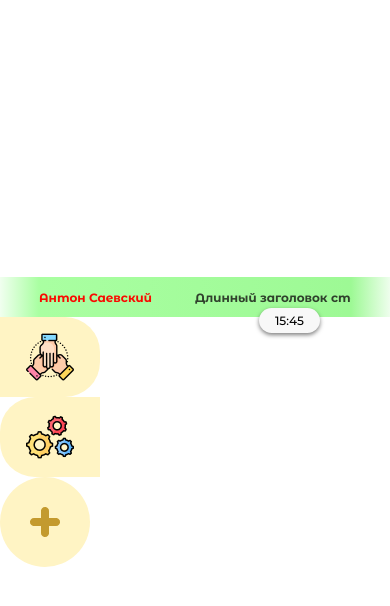
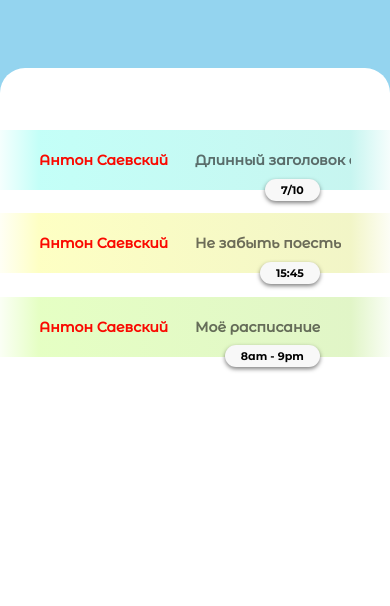
Before and after one commit to vodyaraman/SuchaNotepad, a React Native app in the folder NotePad/: screen / in a window 390 px wide. Shown: the top 606 px of the page. Built offline with nearby package versions, Linux system fonts and the light colour scheme.

Commit message:
Filling note widget pt.1
- Added test page
- Added note widget
- Filled note widget with components from pull (no entities and features)
- Some design changes

```diff
--- a/NotePad/App.js
+++ b/NotePad/App.js
@@ -1,10 +1,8 @@
 import React, { useEffect, useState } from 'react';
-import { StyleSheet, View, Text } from 'react-native';
-import { CustomText, NotePlate, SmallUnderplate } from './App/Pull/Note/index.js';
-import { TaskButton, SwipeButton } from './App/Pull/Buttons/index.js';
-import { NoteUser } from './App/Entities/User';
+import { StyleSheet, View } from 'react-native';
 import * as Font from 'expo-font';
 import * as SplashScreen from 'expo-splash-screen';
+import { TestPage } from './App/Pages';
 
 const loadFonts = async () => {
   await Font.loadAsync({
@@ -37,22 +35,7 @@ export default function App() {
   }
 
   return (
-    <View style={styles.container}>
-      <NotePlate
-      leftColor="#70ff63"
-      rightColor="#5cf54e"
-      height={40}
-      leftSlot={<NoteUser />}
-      rightSlot={<CustomText text="Длинный заголовок статьи"  textColor="#121010"/>}
-      bottomSlot={
-      <SmallUnderplate>
-        <Text style={styles.Text}>15:45</Text>
-      </SmallUnderplate>
-      }/>
-      <SwipeButton side='left' img={require('./assets/swipeGroupButton.png')} />
-      <SwipeButton side='right' img={require('./assets/swipeSettingsButton.png')} />
-      <TaskButton  />
-    </View>
+    <TestPage/>
   );
 }
 
@@ -62,11 +45,4 @@ const styles = StyleSheet.create({
     alignItems: 'strech',
     justifyContent: 'center',
   },
-  Text: {
-    fontFamily: "Montserrata-medium",
-    fontWeight: 500,
-    fontSize: "9pt",
-    color: 'black',
-    justifyContent: 'center',
-  },
 });
--- a/NotePad/App/Pages/TestPage/test-page.js
+++ b/NotePad/App/Pages/TestPage/test-page.js
@@ -0,0 +1,20 @@
+import React from "react";
+import { StyleSheet, View } from "react-native";
+import { Notepad } from "../../Widgets";
+
+const TestPage = () => {
+    return (
+    <View style = { styles.TestPageStyle}>
+        <Notepad/>
+    </View>
+)};
+
+export default TestPage;
+
+const styles = StyleSheet.create({
+    TestPageStyle: {
+        zIndex: 0,
+        backgroundColor: "#94D4EF",
+        flexDirection: "column",
+    }
+});
--- /dev/null
+++ b/NotePad/App/Pages/index.js
@@ -0,0 +1,2 @@
+import TestPage from "./TestPage/test-page";
+export { TestPage };
--- a/NotePad/App/Pull/Note/UI/custom-text.js
+++ b/NotePad/App/Pull/Note/UI/custom-text.js
@@ -5,7 +5,7 @@ import { StyleSheet, Text } from "react-native";
 // Text-color в формате хэша цвета (#ffff), текст - строка, flex - justify-content.
 
 
-const CustomText = ({ textColor, text, flex }) => {
+const CustomText = ({ textColor, text, flex = "start" }) => {
   return (
     <Text
       style={[styles.text, {
@@ -30,7 +30,7 @@ const styles = StyleSheet.create({
     flexDirection: "row",
     alignItems: "center",
     fontWeight: "bold",
-    fontFamily: "Montserrata-bold",
-    fontSize: 12,
+    fontFamily: "Montserrata-medium",
+    fontSize: 14,
   },
 });
--- a/NotePad/App/Pull/Note/UI/main-widget-plate.js
+++ b/NotePad/App/Pull/Note/UI/main-widget-plate.js
@@ -1,18 +1,21 @@
+import React from "react";
 import { StyleSheet, View } from "react-native";
 
-const MainWidgetPlate = ({children}) => {
-    <View style = { styles.MainWidgetPlateStyle}>
+const MainWidgetPlate = ({children, style}) => {
+    return (
+    <View style = { [styles.MainWidgetPlateStyle, style]}>
         {children}
     </View>
-};
+)};
 
 export default MainWidgetPlate;
 
 const styles = StyleSheet.create({
     MainWidgetPlateStyle: {
-        height: "70vh",
+        zIndex: 1,
+        height: "80vh",
         width: "100%",
-        borderRadius: 15,
-        backgroundColor: "grey"
+        borderRadius: 25,
+        backgroundColor: "white",
     }
 });
--- a/NotePad/App/Pull/Note/UI/note-plate.js
+++ b/NotePad/App/Pull/Note/UI/note-plate.js
@@ -43,6 +43,7 @@ const styles = StyleSheet.create({
     NotePlate: {
         position: 'relative',
         width: '100%',
+        marginTop: "6%",
         height: 40,
         flexDirection: 'row',
         justifyContent: 'center',
@@ -65,12 +66,12 @@ const styles = StyleSheet.create({
     },
     TextSlotRight: {
         flex: 1,
-        opacity: 0.79,
-        alignItems: "flex-end",
+        opacity: 0.6,
+        alignItems: "flex-start",
     },
     BottomSlot: {
         position: 'absolute',
-        bottom: '-40%',
+        bottom: '-18%',
         right: '10%',
     },
 });
--- a/NotePad/App/Pull/Note/UI/small-underplate.js
+++ b/NotePad/App/Pull/Note/UI/small-underplate.js
@@ -11,8 +11,8 @@ export default SmallUnderplate;
 
 const styles = StyleSheet.create({
     Underplate: {
-        paddingTop: 5,
-        paddingBottom: 5,
+        paddingTop: 4,
+        paddingBottom: 4,
         paddingLeft: 16,
         paddingRight: 16,
         borderRadius: 15,
--- a/NotePad/App/Pull/Note/index.js
+++ b/NotePad/App/Pull/Note/index.js
@@ -1,6 +1,7 @@
 import NotePlate from "./UI/note-plate";
 import CustomText from "./UI/custom-text";
 import SmallUnderplate from "./UI/small-underplate"
-export {NotePlate, CustomText, SmallUnderplate};
+import MainWidgetPlate from "./UI/main-widget-plate";
+export {NotePlate, CustomText, SmallUnderplate, MainWidgetPlate};
 
 /* Pull/Note определяет визуальное оформление для заметок */
--- /dev/null
+++ b/NotePad/App/Widgets/Note/notepad.js
@@ -0,0 +1,65 @@
+import React from "react";
+import { StyleSheet, Text } from 'react-native';
+import { CustomText, NotePlate, SmallUnderplate, MainWidgetPlate } from '../../Pull/Note/index';
+import { NoteUser } from '../../Entities/User/index';
+
+
+/*  <SwipeButton side='left' img={require('../../assets/swipeGroupButton.png')} />
+      <SwipeButton side='right' img={require('./assets/swipeSettingsButton.png')} />
+      <TaskButton  /> */
+
+const Notepad = () => {
+    return (
+    <MainWidgetPlate style = { styles.NotepadStyle}>
+        <NotePlate
+            leftColor="#9CFFF3"
+            rightColor="#A2EFE6"
+            height={60}
+            leftSlot={<NoteUser />}
+            rightSlot={<CustomText text="Длинный заголовок статьи"  textColor="#121010"/>}
+            bottomSlot={
+                <SmallUnderplate>
+                    <Text style={styles.Text}>7/10</Text>
+                </SmallUnderplate>
+            }/>
+        <NotePlate
+            leftColor="#FDFF9C"
+            rightColor="#E9EFA2"
+            height={60}
+            leftSlot={<NoteUser />}
+            rightSlot={<CustomText text="Не забыть поесть"  textColor="#121010"/>}
+            bottomSlot={
+                <SmallUnderplate>
+                    <Text style={styles.Text}>15:45</Text>
+                </SmallUnderplate>
+            }/>
+        <NotePlate
+            leftColor="#D4FF9C"
+            rightColor="#CDEFA2"
+            height={60}
+            leftSlot={<NoteUser />}
+            rightSlot={<CustomText text="Моё расписание"  textColor="#121010"/>}
+            bottomSlot={
+                <SmallUnderplate>
+                    <Text style={styles.Text}>8am - 9pm</Text>
+                </SmallUnderplate>
+            }/>
+    </MainWidgetPlate>
+)};
+
+export default Notepad;
+
+const styles = StyleSheet.create({
+    NotepadStyle: {
+        zIndex: 1,
+        top: "10%",
+        paddingTop: "10%",
+    },
+    Text: {
+        fontFamily: "Montserrata-bold",
+        fontWeight: 500,
+        fontSize: 11,
+        color: 'black',
+        justifyContent: 'center',
+      },
+});
--- /dev/null
+++ b/NotePad/App/Widgets/index.js
@@ -0,0 +1,2 @@
+import Notepad from "./Note/notepad";
+export { Notepad };
```
